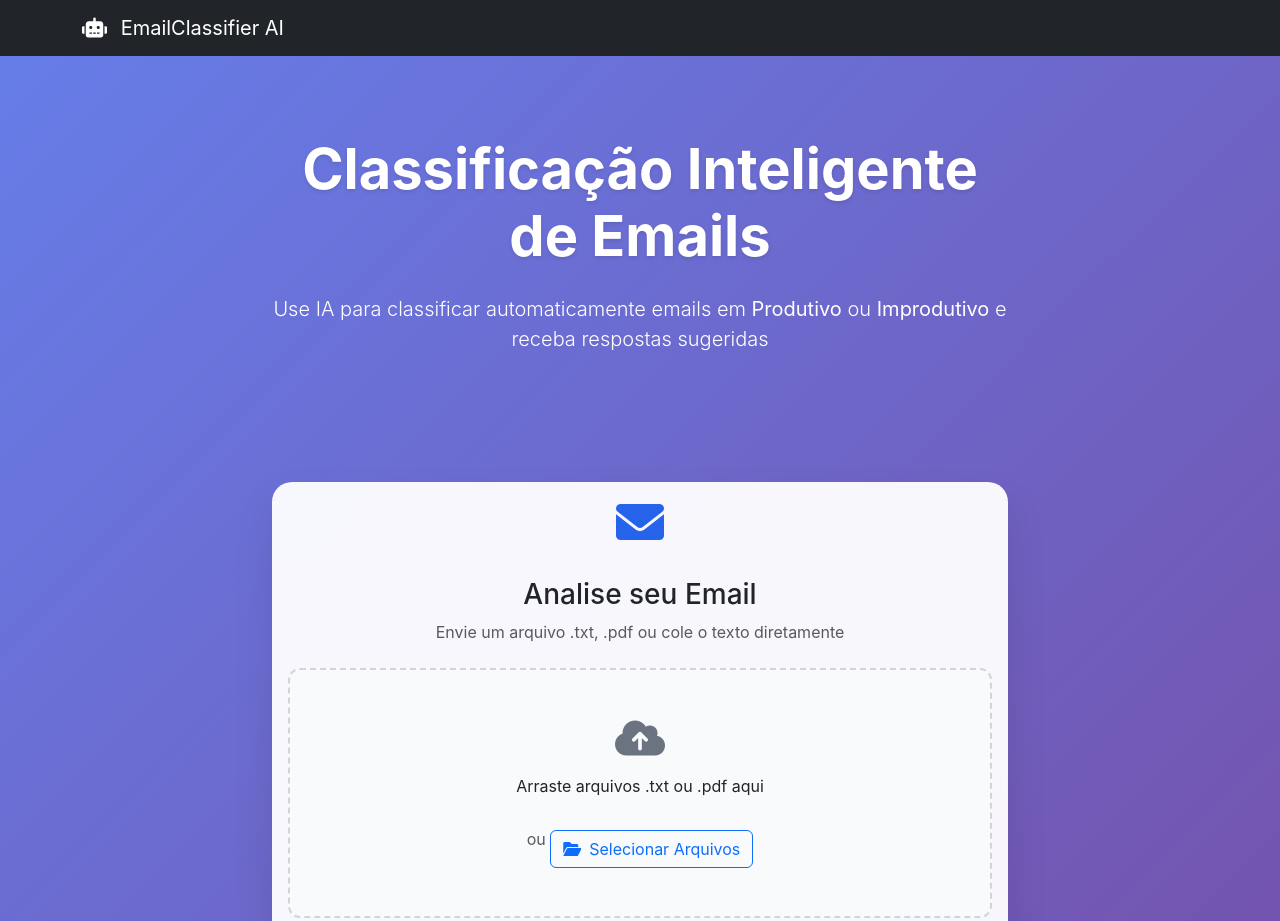
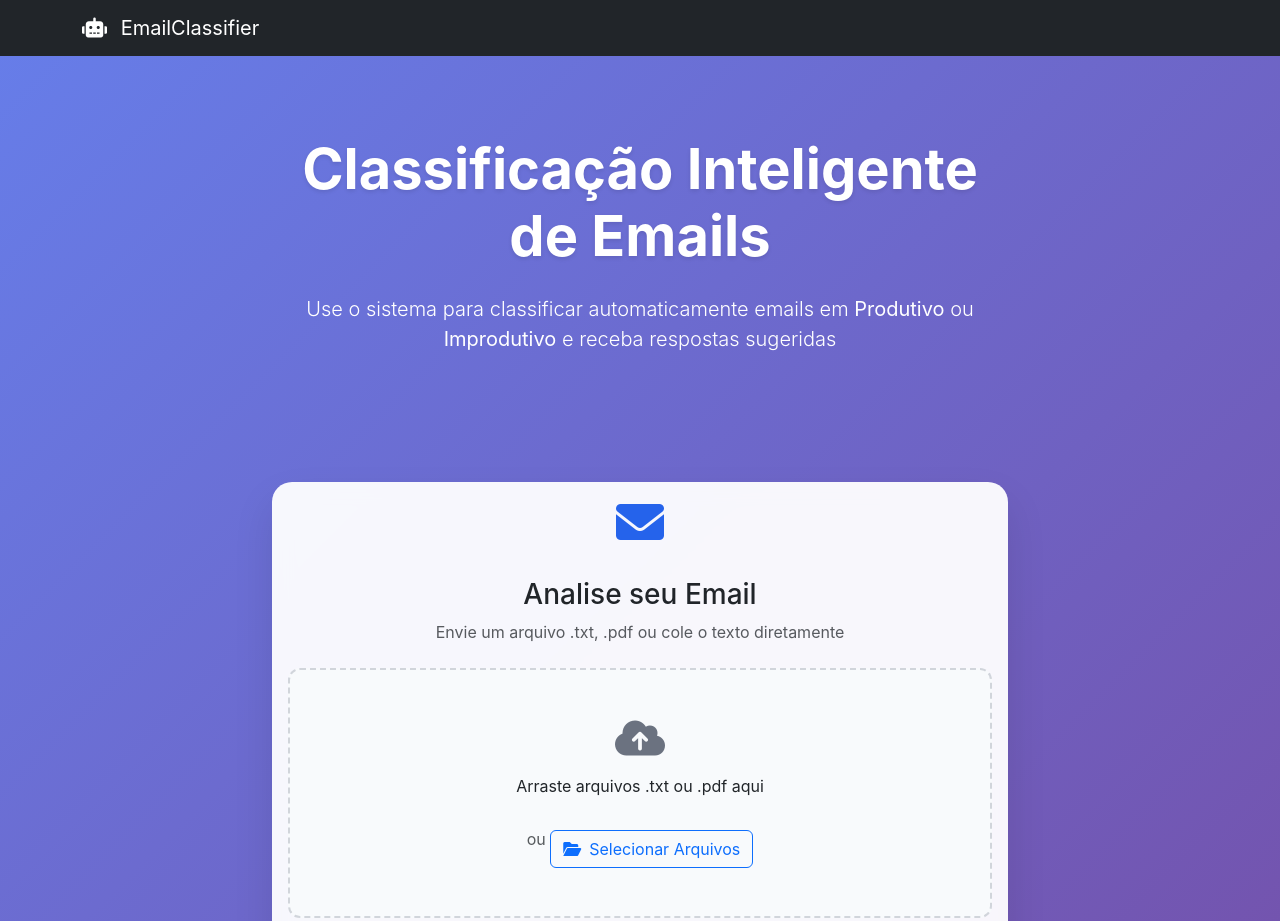
Before and after one commit to uLennon/email-classifier, a plain HTML site: page frontend/index.html in a window 1280 px wide. Shown: the top 921 px of the page. Drawn offline with nearby package versions, Linux system fonts and the light colour scheme; no server answers.

Commit message:
Update index.html

```diff
--- a/frontend/index.html
+++ b/frontend/index.html
@@ -3,7 +3,7 @@
     <head>
         <meta charset="UTF-8">
         <meta name="viewport" content="width=device-width, initial-scale=1.0">
-        <title>Email Classifier AI | AutoU</title>
+        <title>Email Classifier | AutoU</title>
         <link href="https://cdn.jsdelivr.net/npm/bootstrap@5.3.0/dist/css/bootstrap.min.css" rel="stylesheet">
         <link href="https://cdnjs.cloudflare.com/ajax/libs/font-awesome/6.0.0/css/all.min.css" rel="stylesheet">
         <link href="style.css" rel="stylesheet">
@@ -14,7 +14,7 @@
             <div class="container">
                 <a class="navbar-brand" href="#">
                     <i class="fas fa-robot me-2"></i>
-                    EmailClassifier AI
+                    EmailClassifier
                 </a>
             </div>
         </nav>
@@ -25,7 +25,7 @@
                 <div class="row justify-content-center">
                     <div class="col-lg-8 text-center">
                         <h1 class="display-4 fw-bold mb-4">Classificação Inteligente de Emails</h1>
-                        <p class="lead mb-5">Use IA para classificar automaticamente emails em <strong>Produtivo</strong> ou <strong>Improdutivo</strong> e receba respostas sugeridas</p>
+                        <p class="lead mb-5">Use o sistema para classificar automaticamente emails em <strong>Produtivo</strong> ou <strong>Improdutivo</strong> e receba respostas sugeridas</p>
                     </div>
                 </div>
             </div>
@@ -125,7 +125,7 @@
         <!-- Footer -->
         <footer class="bg-dark text-light py-4">
             <div class="container text-center">
-                <p>&copy; 2024 EmailClassifier AI. Powered by Hugging Face & AutoU.</p>
+                <p>&copy; 2025 EmailClassifier</p>
             </div>
         </footer>
 
```
